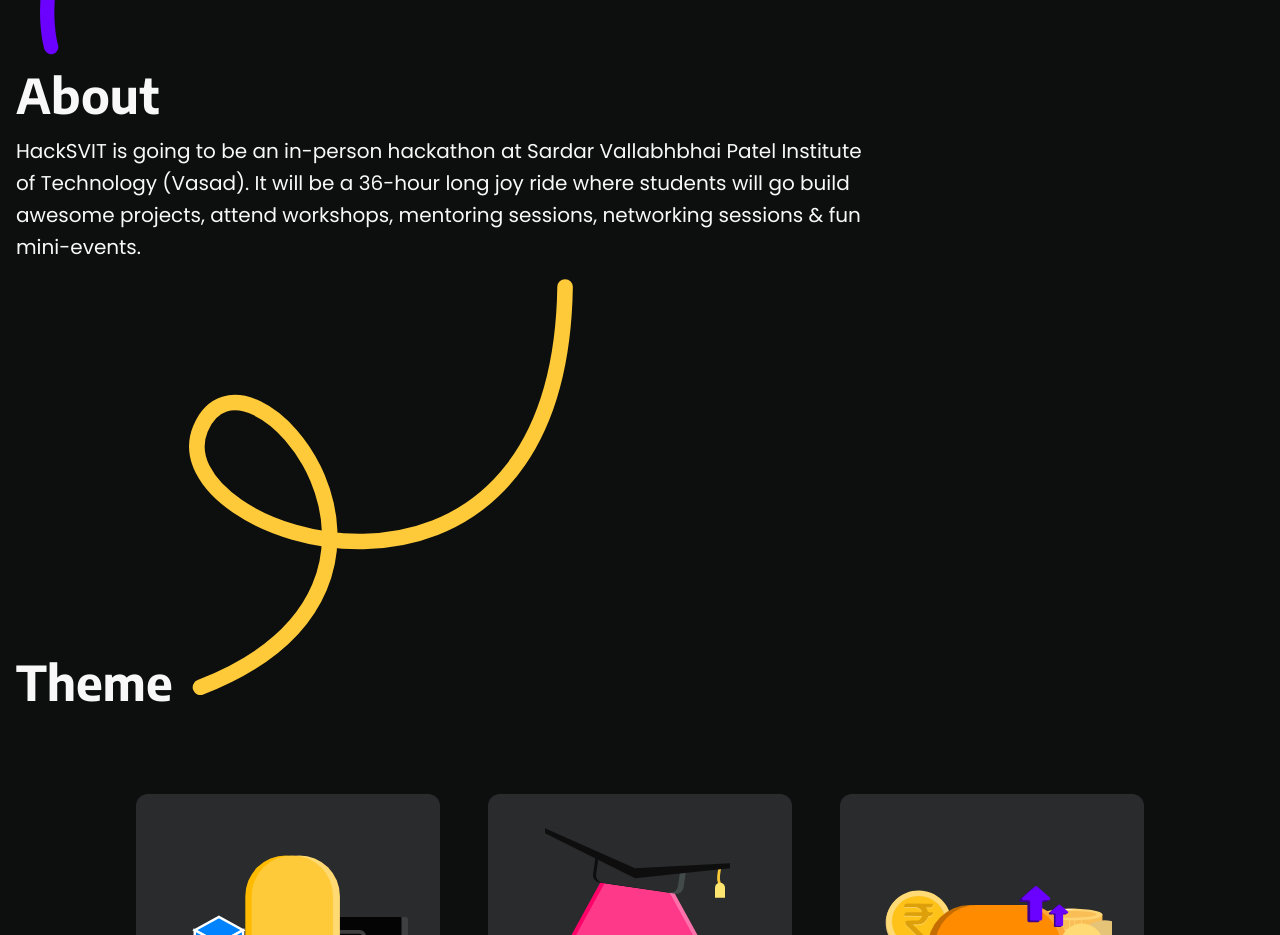
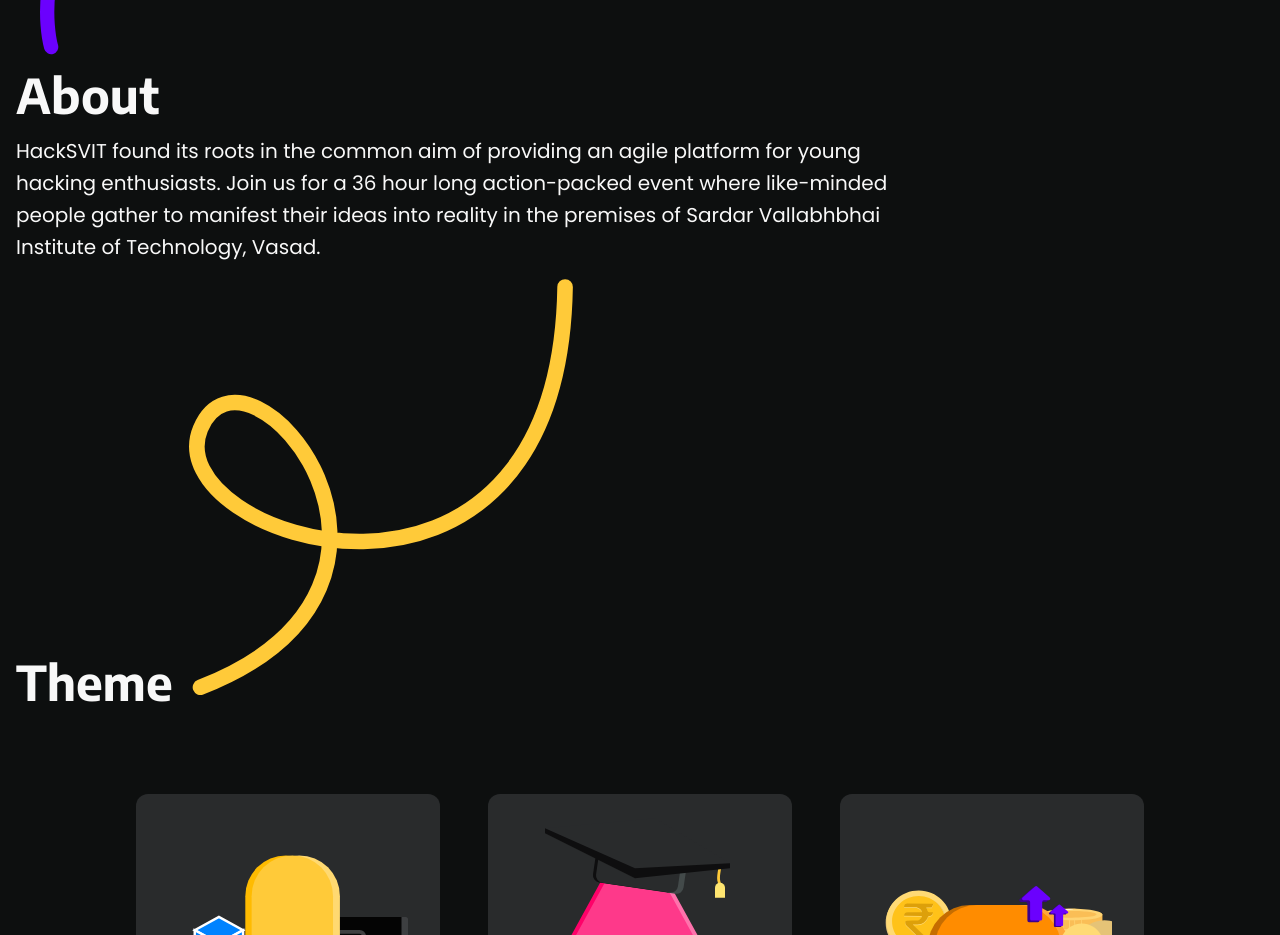
Before and after one commit to hcs-user/HackSVIT-22, a Next.js app: page / in a window 1280 px wide. Shown: the part 1060-1995 px from the top of the page. Built offline with nearby package versions, Linux system fonts and the light colour scheme.

Commit message:
meta tags updated

```diff
--- a/src/pages/_document.tsx
+++ b/src/pages/_document.tsx
@@ -1,12 +1,28 @@
 import NextDocument, { Html, Head, Main, NextScript } from "next/document";
 import { ColorModeScript } from "@chakra-ui/react";
-import { MonogramLogo } from "../components/Branding";
 
 export default class Document extends NextDocument {
 	render() {
 		return (
 			<Html>
-				<title>HACK SVIT</title>
+				<title>Hack SVIT | Gujarat's largest in-person hackathon</title>
+				<meta
+					name='description'
+					content='HackSVIT found its roots in the common aim of providing an agile platform for young hacking enthusiasts. Join us for a 36 hour long action-packed event where like-minded people gather to manifest their ideas into reality in the premises of Sardar Vallabhbhai Institute of Technology, Vasad.'
+				/>
+				<meta
+					property='og:title'
+					content="Hack SVIT | Gujarat's largest in-person hackathon"
+				/>
+				<meta
+					property='og:description'
+					content='HackSVIT found its roots in the common aim of providing an agile platform for young hacking enthusiasts. Join us for a 36 hour long action-packed event where like-minded people gather to manifest their ideas into reality in the premises of Sardar Vallabhbhai Institute of Technology, Vasad.'
+				/>
+				<meta
+					property='og:site_name'
+					content='hackathon.hackclubsvit.co'
+					key='ogsitename'
+				/>
 				<meta name='viewport' content='initial-scale=1.0, width=device-width' />
 				<link rel='shortcut icon' href='/monogram.ico' type='image/x-icon' />
 				<link href='' rel='shortcut icon' />
--- a/src/pages/index.tsx
+++ b/src/pages/index.tsx
@@ -146,10 +146,10 @@
 				</Heading>
 				<Flex flexDir={["column", null, "row"]} align='center'>
 					<Text fontSize='xl'>
-						HackSVIT is going to be an in-person hackathon at Sardar Vallabhbhai Patel
-						Institute of Technology (Vasad). It will be a 36-hour long joy ride where
-						students will go build awesome projects, attend workshops, mentoring
-						sessions, networking sessions & fun mini-events.
+						HackSVIT found its roots in the common aim of providing an agile platform
+						for young hacking enthusiasts. Join us for a 36 hour long action-packed
+						event where like-minded people gather to manifest their ideas into reality
+						in the premises of Sardar Vallabhbhai Institute of Technology, Vasad.
 					</Text>
 					<Box h='full' rounded='xl' bg='gray.700' w='full'></Box>
 				</Flex>
```
